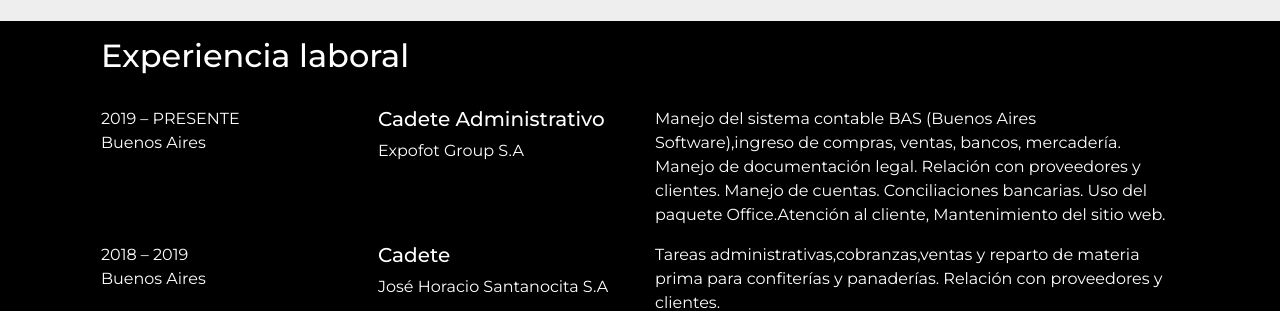
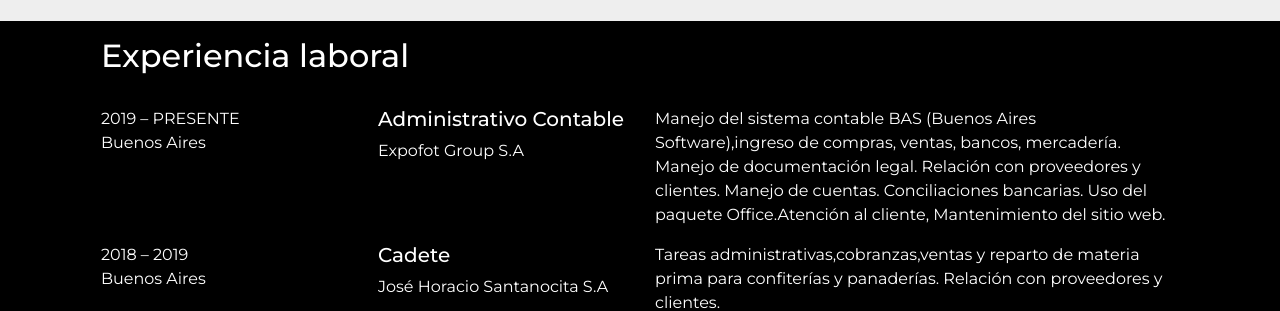
Before and after one commit to griecohernan/portfolio, a PHP site: page /sobre-mi.php in a window 1280 px wide. Shown: the part 1144-1455 px from the top of the page. Run offline with PHP 8.4, Linux system fonts and the light colour scheme.

Commit message:
actualizacion sobre mi

```diff
--- a/sobre-mi.php
+++ b/sobre-mi.php
@@ -145,7 +145,7 @@
                         <p>2019 – PRESENTE <br>Buenos Aires</p>
                     </div>
                     <div class="col-sm-3 col-12">
-                        <h5>Cadete Administrativo</h5>
+                        <h5>Administrativo Contable</h5>
                         <p>Expofot Group S.A</p>
                     </div>
                     <div class="col-sm-6 col-12">
```
